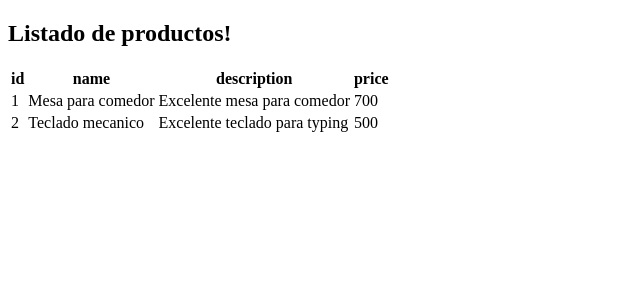
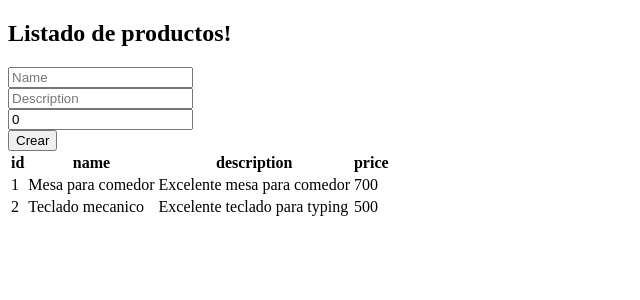
Before and after one commit to drox13/angular-app, an Angular app: page / in a window 1280 px wide. Shown: the top 300 px of the page, without its empty margins (0-640 px from the left). Built offline with nearby package versions, Linux system fonts and the light colour scheme.

Commit message:
creando el formulario

```diff
--- /dev/null
+++ b/src/app/products/components/form/form.html
@@ -0,0 +1,14 @@
+<form>
+  <div>
+    <input type="text" placeholder="Name" name="name" [(ngModel)]="product.name">
+  </div>
+  <div>
+    <input type="text" placeholder="Description" name="description" [(ngModel)]="product.description">
+  </div>
+  <div>
+    <input type="number" placeholder="Price" name="price" [(ngModel)]="product.price">
+  </div>
+  <div>
+    <button> Crear</button>
+  </div>
+</form>
--- /dev/null
+++ b/src/app/products/components/form/form.ts
@@ -0,0 +1,19 @@
+import { Component } from '@angular/core';
+import { Product } from '../../models/product';
+import { FormsModule } from '@angular/forms';
+
+@Component({
+  selector: 'app-form',
+  imports: [FormsModule],
+  templateUrl: './form.html',
+  styleUrl: './form.css',
+})
+export class Form {
+  product: Product = {
+    id: 0,
+    name: '',
+    description: '',
+    price: 0
+  };
+
+}
--- a/src/app/products/components/product.html
+++ b/src/app/products/components/product.html
@@ -1,4 +1,7 @@
 <h2>Listado de productos!</h2>
+
+<app-form></app-form>
+
 @if (products.length > 0) {
 <table>
   <thead>
--- a/src/app/products/components/product.ts
+++ b/src/app/products/components/product.ts
@@ -1,10 +1,11 @@
 import { Component, OnInit } from '@angular/core';
 import { ProductService } from '../services/product';
 import { Product } from '../models/product';
+import { Form } from "./form/form";
 
 @Component({
   selector: 'app-product',
-  imports: [],
+  imports: [Form],
   templateUrl: './product.html',
   styleUrl: './product.css',
 })
```
Also changed, not shown: src/app/products/components/form/form.css (added), 1 other file (tests, documents, lock files or other folders).
